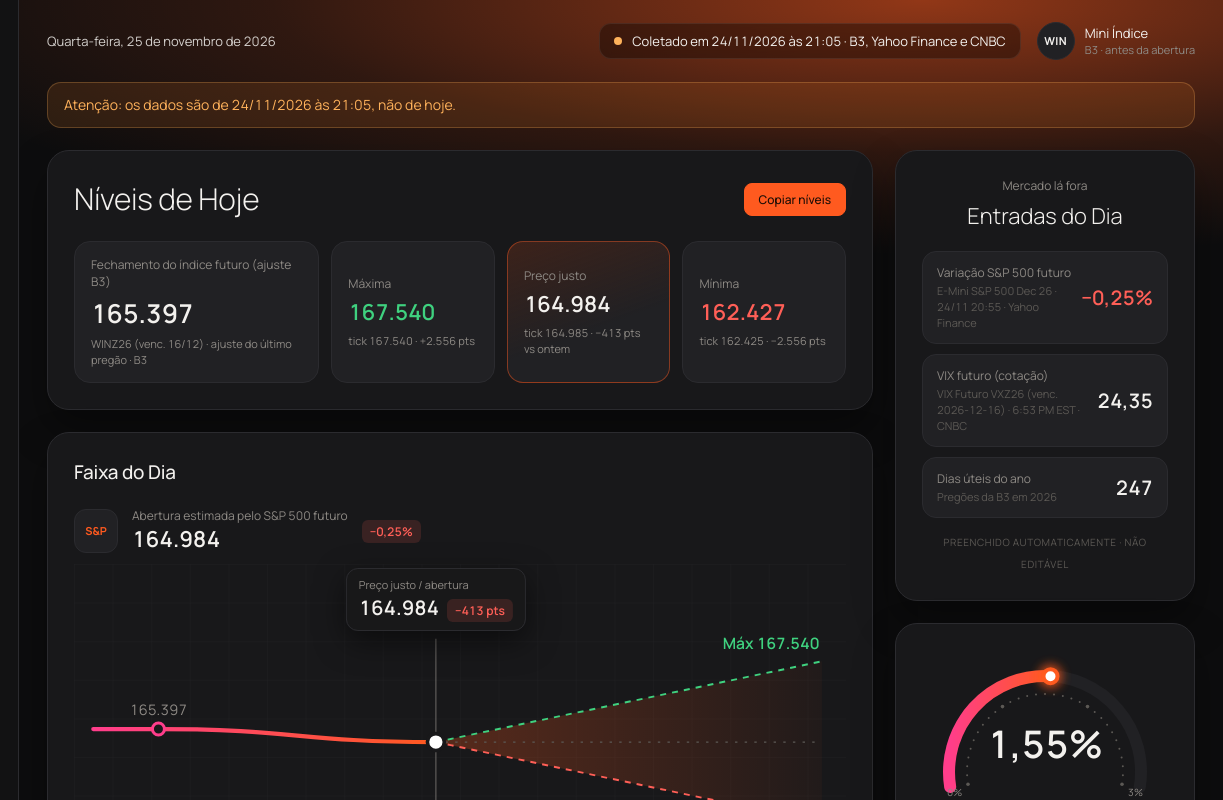
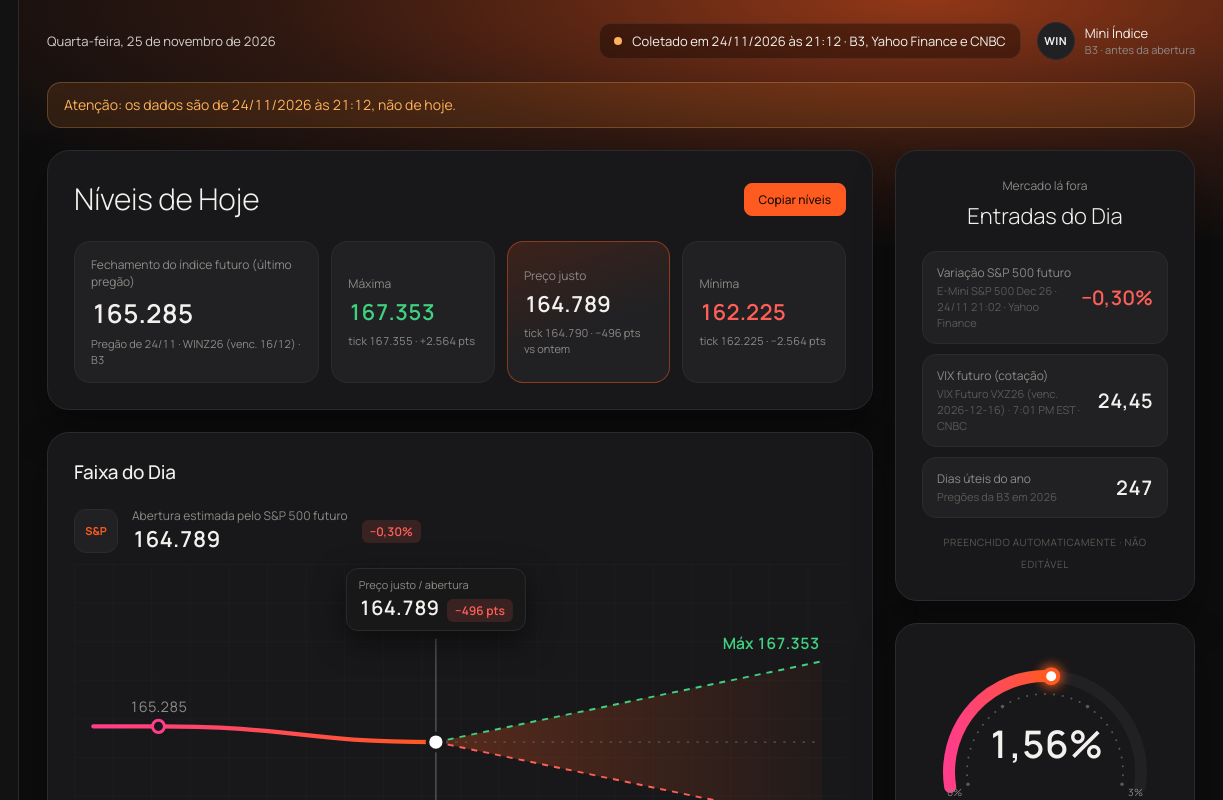
Before and after one commit to REV3RBE/niveis-mini-indice, a plain HTML site: page index.html in a window 1280 px wide. Shown: the top 800 px of the page, 57-1280 px from the left. Drawn offline with Linux system fonts and the light colour scheme.

Commit message:
Fechamento do WIN = ultimo candle do pregao (B3), nao o ajuste

```diff
--- a/dados.json
+++ b/dados.json
@@ -1,28 +1,29 @@
 {
-  "coletadoEm": "2026-11-24T21:05:40",
-  "win": {
-    "fonte": "B3",
-    "simbolo": "WINZ26",
-    "vencimento": "2026-12-16",
-    "fechamento": 165397.0,
-    "ultimo": 165370.0,
-    "horaB3": "2026-11-24 21:05:41",
-    "url": "https://www.b3.com.br/pt_br/market-data-e-indices/servicos-de-dados/market-data/cotacoes/"
-  },
-  "sp": {
-    "fonte": "Yahoo Finance",
-    "titulo": "E-Mini S&P 500 Dec 26",
-    "url": "https://finance.yahoo.com/quote/ES=F",
-    "ultimo": 7199.75,
-    "variacaoPct": -0.25,
-    "horaSite": "24/11 20:55"
-  },
-  "vix": {
-    "fonte": "CNBC",
-    "titulo": "VIX Futuro VXZ26 (venc. 2026-12-16)",
-    "url": "https://www.cnbc.com/quotes/@VX.1",
-    "ultimo": 24.35,
-    "variacaoPct": 1.56,
-    "horaSite": "6:53 PM EST"
-  }
+    "coletadoEm":  "2026-11-24T21:12:06",
+    "win":  {
+                "fonte":  "B3",
+                "simbolo":  "WINZ26",
+                "vencimento":  "2026-12-16",
+                "fechamento":  165285,
+                "dataPregao":  "2026-11-24",
+                "horaUltimoCandle":  "18:31:00",
+                "ajuste":  165397,
+                "url":  "https://www.b3.com.br/pt_br/market-data-e-indices/servicos-de-dados/market-data/cotacoes/"
+            },
+    "sp":  {
+               "fonte":  "Yahoo Finance",
+               "titulo":  "E-Mini S\u0026P 500 Dec 26",
+               "url":  "https://finance.yahoo.com/quote/ES=F",
+               "ultimo":  7195.75,
+               "variacaoPct":  -0.3,
+               "horaSite":  "24/11 21:02"
+           },
+    "vix":  {
+                "fonte":  "CNBC",
+                "titulo":  "VIX Futuro VXZ26 (venc. 2026-12-16)",
+                "url":  "https://www.cnbc.com/quotes/@VX.1",
+                "ultimo":  24.45,
+                "variacaoPct":  1.97,
+                "horaSite":  "7:01 PM EST"
+            }
 }
--- a/historico.csv
+++ b/historico.csv
@@ -3,3 +3,4 @@ data;hora;sp_contrato;sp_variacao_pct;vix_contrato;vix_cotacao;win_contrato;win_
 24/11/2026;20:50;E-Mini S&P 500 Dec 26;-0,17;VIX Futuro VXZ26 (venc. 2026-12-16);24,30
 24/11/2026;21:04;E-Mini S&P 500 Dec 26;-0,28;VIX Futuro VXZ26 (venc. 2026-12-16);24,35;WINZ26;165397
 24/11/2026;21:05;E-Mini S&P 500 Dec 26;-0,25;VIX Futuro VXZ26 (venc. 2026-12-16);24,35;WINZ26;165397
+24/11/2026;21:12;E-Mini S&P 500 Dec 26;-0,30;VIX Futuro VXZ26 (venc. 2026-12-16);24,45;WINZ26;165285
--- a/index.html
+++ b/index.html
@@ -155,7 +155,7 @@
           </div>
           <div class="tiles">
             <div class="tile fech">
-              <span class="tile-label">Fechamento do índice futuro (ajuste B3)</span>
+              <span class="tile-label">Fechamento do índice futuro (último pregão)</span>
               <span class="val grande" id="fechamento">—</span>
               <span class="sub" id="fechInfo"></span>
             </div>
@@ -268,8 +268,9 @@ function iniciar(D) {
   var FECH = D && D.win ? D.win.fechamento : NaN;
   if (D && D.win) {
     $('fechamento').textContent = fmtInt.format(FECH);
-    var venc = D.win.vencimento.split('-');
-    $('fechInfo').textContent = D.win.simbolo + ' (venc. ' + venc[2] + '/' + venc[1] + ') · ajuste do último pregão · B3';
+    var venc = D.win.vencimento.split('-'), pg = (D.win.dataPregao || '').split('-');
+    $('fechInfo').textContent = (pg.length === 3 ? 'Pregão de ' + pg[2] + '/' + pg[1] + ' · ' : '') +
+      D.win.simbolo + ' (venc. ' + venc[2] + '/' + venc[1] + ') · B3';
   } else {
     $('fechInfo').textContent = D ? 'A B3 não respondeu na última coleta' : '';
   }
@@ -290,7 +291,7 @@ function iniciar(D) {
       ' · <a href="' + D.vix.url + '" target="_blank" rel="noopener">VIX futuro (' + fonteDe(D.vix) + ')</a>' +
       ' · <a href="https://br.investing.com/indices/us-spx-500-futures" target="_blank" rel="noopener">S&amp;P no Investing</a>' +
       ' · <a href="https://br.investing.com/indices/us-spx-vix-futures" target="_blank" rel="noopener">VIX no Investing</a>' +
-      '<br>Fechamento (ajuste da B3), S&amp;P, VIX e dias úteis são preenchidos automaticamente; a coleta roda todo dia útil às 8:50. O Investing.com não permite coleta automática, por isso o site usa Yahoo Finance e CNBC. As cotações podem ter atraso.';
+      '<br>Fechamento do último pregão (B3), S&amp;P, VIX e dias úteis são preenchidos automaticamente; a coleta roda todo dia útil às 8:50. O Investing.com não permite coleta automática, por isso o site usa Yahoo Finance e CNBC. As cotações podem ter atraso.';
   }
 
   // ---- Situação da coleta ----
```
Also changed, not shown: 1 other file.
